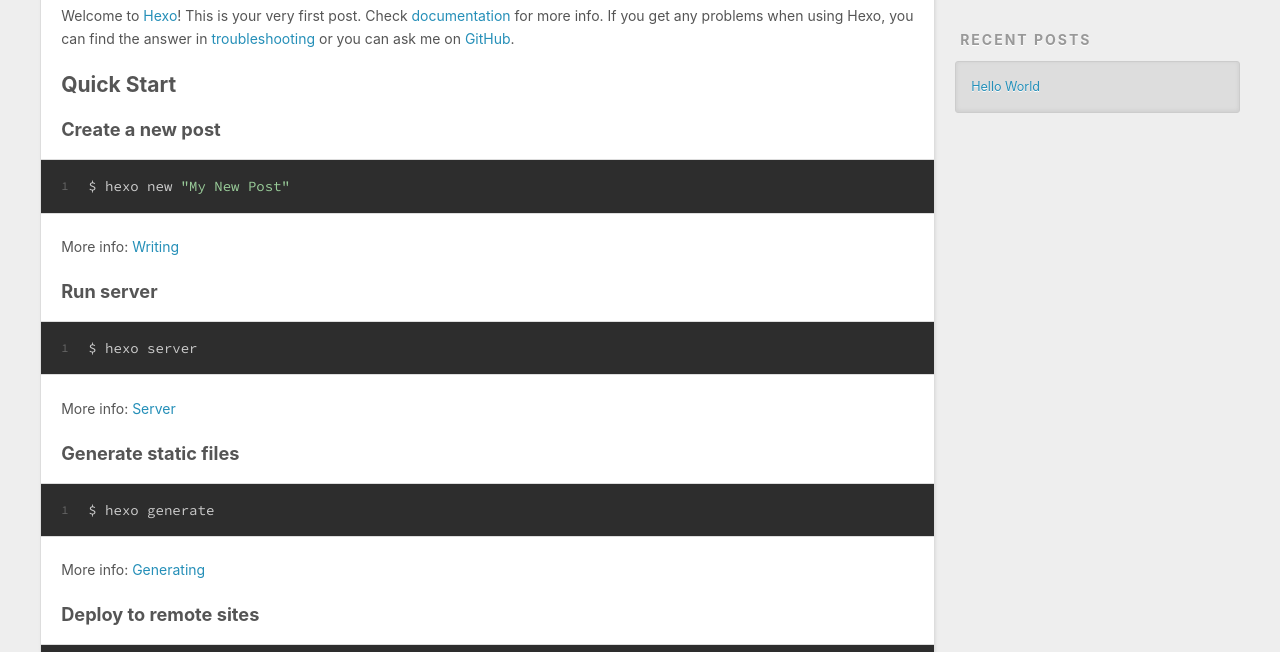
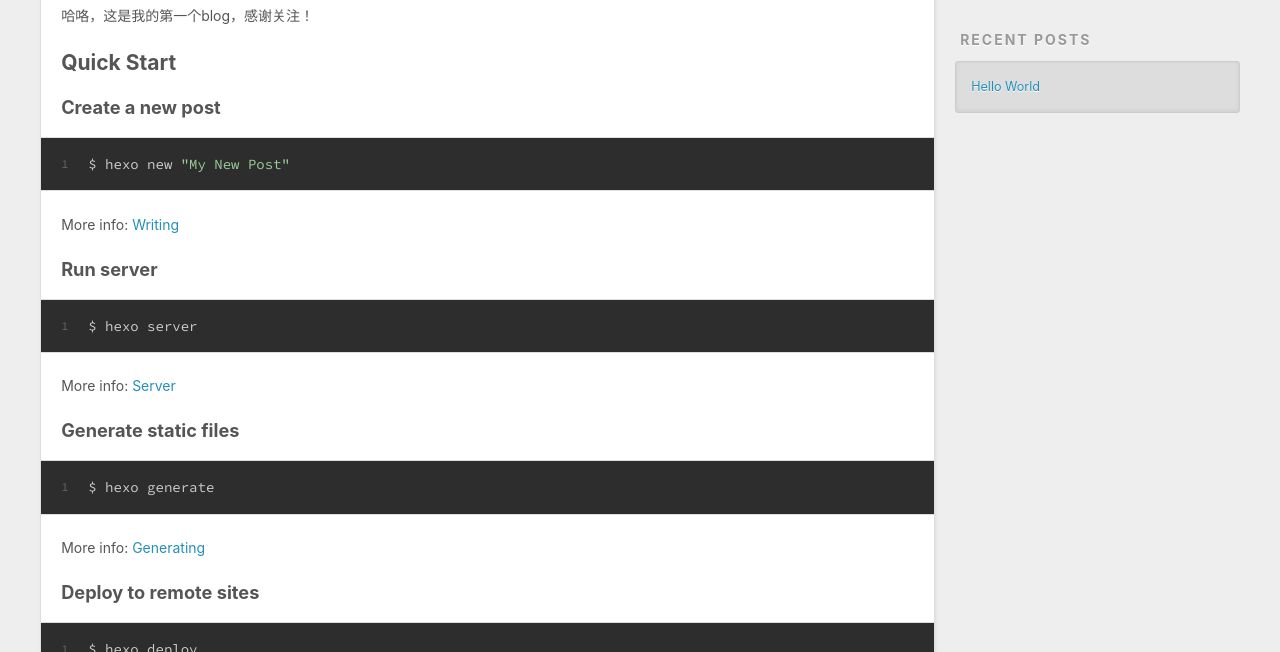
Before and after one commit to chenqianyi/chenqianyi.github.io, a plain HTML site: page 2020/06/30/hello-world/index.html in a window 1280 px wide. Shown: the part 448-1100 px from the top of the page. Drawn offline with nearby package versions, Linux system fonts and the light colour scheme.

Commit message:
Site updated: 2020-06-30 20:56:18

```diff
--- a/2020/06/30/hello-world/index.html
+++ b/2020/06/30/hello-world/index.html
@@ -7,15 +7,15 @@
 
   <title>Hello World | Hexo</title>
   <meta name="viewport" content="width=device-width, initial-scale=1, maximum-scale=1">
-  <meta name="description" content="Welcome to Hexo! This is your very first post. Check documentation for more info. If you get any problems when using Hexo, you can find the answer in troubleshooting or you can ask me on GitHub. Quick">
+  <meta name="description" content="哈咯，这是我的第一个blog，感谢关注！ Quick StartCreate a new post1$ hexo new &quot;My New Post&quot;  More info: Writing Run server1$ hexo server  More info: Server Generate static files1$ hexo generate  More info: Generating">
 <meta property="og:type" content="article">
 <meta property="og:title" content="Hello World">
 <meta property="og:url" content="http://yoursite.com/2020/06/30/hello-world/index.html">
 <meta property="og:site_name" content="Hexo">
-<meta property="og:description" content="Welcome to Hexo! This is your very first post. Check documentation for more info. If you get any problems when using Hexo, you can find the answer in troubleshooting or you can ask me on GitHub. Quick">
+<meta property="og:description" content="哈咯，这是我的第一个blog，感谢关注！ Quick StartCreate a new post1$ hexo new &quot;My New Post&quot;  More info: Writing Run server1$ hexo server  More info: Server Generate static files1$ hexo generate  More info: Generating">
 <meta property="og:locale" content="en_US">
 <meta property="article:published_time" content="2020-06-30T12:35:43.175Z">
-<meta property="article:modified_time" content="2020-06-30T12:35:43.175Z">
+<meta property="article:modified_time" content="2020-06-30T12:55:54.763Z">
 <meta property="article:author" content="John Doe">
 <meta name="twitter:card" content="summary">
 
@@ -88,7 +88,7 @@
 
     <div class="article-entry" itemprop="articleBody">
 
-        <p>Welcome to <a href="https://hexo.io/" target="_blank" rel="noopener">Hexo</a>! This is your very first post. Check <a href="https://hexo.io/docs/" target="_blank" rel="noopener">documentation</a> for more info. If you get any problems when using Hexo, you can find the answer in <a href="https://hexo.io/docs/troubleshooting.html" target="_blank" rel="noopener">troubleshooting</a> or you can ask me on <a href="https://github.com/hexojs/hexo/issues" target="_blank" rel="noopener">GitHub</a>.</p>
+        <p>哈咯，这是我的第一个blog，感谢关注！</p>
 <h2 id="Quick-Start"><a href="#Quick-Start" class="headerlink" title="Quick Start"></a>Quick Start</h2><h3 id="Create-a-new-post"><a href="#Create-a-new-post" class="headerlink" title="Create a new post"></a>Create a new post</h3><figure class="highlight bash"><table><tr><td class="gutter"><pre><span class="line">1</span><br></pre></td><td class="code"><pre><span class="line">$ hexo new <span class="string">"My New Post"</span></span><br></pre></td></tr></table></figure>
 
 <p>More info: <a href="https://hexo.io/docs/writing.html" target="_blank" rel="noopener">Writing</a></p>
```
Also changed, not shown: index.html (+1 -1 lines).
